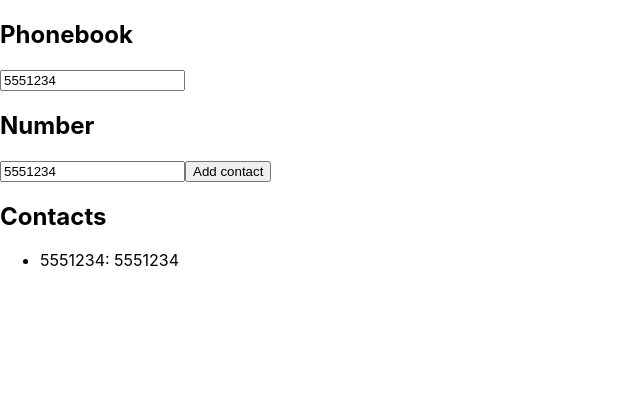
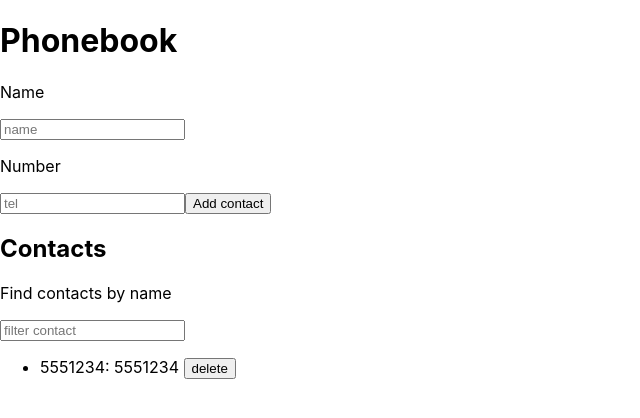
Before and after one commit to PashaL88/goit-react-hw-02-phonebook, a React (Create React App) app: page / in a window 1280 px wide. Both pictures are taken after typing "5551234", "5551234" into the empty fields and a click on the button "Add contact". Shown: the top 418 px of the page, without its empty margins (0-640 px from the left). Built offline with nearby package versions, Linux system fonts and the light colour scheme.

Commit message:
finished task 2

```diff
--- a/src/components/App.jsx
+++ b/src/components/App.jsx
@@ -1,17 +1,26 @@
 import { Component } from "react";
-import {nanoid} from "nanoid"
+import { nanoid } from "nanoid"
+import ContactForm from "./ContactForm";
+import ContactList from "./ContactList";
+import Filter from "./Filter";
 
 class App extends Component  {
   state = {
   contacts: [],
-    name: '',
-  number: '',
+  filter: '',
   }
 
-  addContact = (event) => {
-    event.preventDefault();
+  addContact = (data) => {
+    const { name } = data;
+    const { contacts } = this.state;
+    const dublicate = contacts.find(contact => contact.name === name)
+      if (dublicate) {
+        alert(`${name} is already in contacts`)
+        return
+      }
     this.setState(prevState => {
-      const { contacts, name, number } = prevState;
+      const { contacts} = prevState;
+      const { name, number } = data;
       const newContact = {
         name,
         number,
@@ -21,6 +30,7 @@ class App extends Component  {
           contacts: [...contacts, newContact],
           name: "",
           number: "",
+          filter: '',
          }
       }
     )
@@ -33,38 +43,44 @@ class App extends Component  {
     })
   }
 
+  changeFilter = ({target}) => {
+    this.setState({
+      filter: target.value,
+    })
+  }
+
+  deleteContact = (id) => {
+    this.setState(prevState => {
+      const { contacts } = prevState;
+      return {
+        contacts: contacts.filter((contact) => contact.id !== id)
+      }
+})
+  }
+
+  getFilteredContacts() {
+    const { filter, contacts } = this.state;
+    if(!filter) { return contacts}
+    const filterText = filter.toLowerCase();
+    const filteredContacts = contacts.filter(({name}) => {
+      const result = name.toLowerCase().includes(filterText)
+      return result
+    })
+    return filteredContacts
+  }
+
   render() {
-    const { contacts } = this.state;
-    const { addContact, handleChange } = this;
+    const {  filter } = this.state;
+    const { addContact, changeFilter, deleteContact } = this;
+    const contacts = this.getFilteredContacts();
 
-    const elements = contacts.map(({id, name, number }) => (
-      <li key={id}>{name}: {number}</li>
-    ))
     return (
       <div>
-        <section>
-          <h2>Phonebook</h2>
-          <form action="" onSubmit={addContact}>
-            <input type="tel" onChange={handleChange}
-              name="name" />
-            <h2>Number</h2>
-            <input
-              type="tel"
-              onChange={handleChange}
-  name="number"
-  pattern="\+?\d{1,4}?[-.\s]?\(?\d{1,3}?\)?[-.\s]?\d{1,4}[-.\s]?\d{1,4}[-.\s]?\d{1,9}"
-  title="Phone number must be digits and can contain spaces, dashes, parentheses and can start with +"
-  required
-/>
-            <button type="submit">Add contact</button>
-          </form>
-        </section>
-        <section>
+          <h1>Phonebook</h1>
+        <ContactForm onSubmit={addContact}/>
           <h2>Contacts</h2>
-        <ul>
-          {elements}
-          </ul>
-          </section>
+          <Filter filter={filter} changeFilter={changeFilter} />
+        <ContactList contacts={contacts} deleteContact={deleteContact } />
   </div>
 )
   }
--- /dev/null
+++ b/src/components/ContactForm/ContactForm.jsx
@@ -0,0 +1,48 @@
+import { Component } from "react";
+
+class ContactForm extends Component  {
+  state = {
+    name: '',
+    number: '',
+    }
+
+    handleSubmit = (event) => {
+        event.preventDefault();
+        this.props.onSubmit(this.state);
+        this.setState({
+            name: '',
+            number: '',
+        })
+    }
+
+  handleChange = ({target}) => {
+    const { name, value } = target;
+    this.setState({
+      [name]: value,
+    })
+  }
+
+  render() {
+    const { name, number } = this.state;
+    const { handleSubmit, handleChange} = this;
+    return (
+          <form action="" onSubmit={handleSubmit}>
+            <p>Name</p>
+            <input value={name} type="tel" onChange={handleChange}
+              name="name" placeholder="name" />
+            <p>Number</p>
+            <input value={number}
+              type="tel"
+              onChange={handleChange}
+  name="number" placeholder="tel"
+  pattern="\+?\d{1,4}?[-.\s]?\(?\d{1,3}?\)?[-.\s]?\d{1,4}[-.\s]?\d{1,4}[-.\s]?\d{1,9}"
+  title="Phone number must be digits and can contain spaces, dashes, parentheses and can start with +"
+  required
+/>
+            <button type="submit">Add contact</button>
+          </form>
+)
+  }
+}
+
+export default ContactForm
--- /dev/null
+++ b/src/components/ContactForm/index.js
@@ -0,0 +1 @@
+export { default } from './ContactForm';
--- /dev/null
+++ b/src/components/ContactList/ContactList.jsx
@@ -0,0 +1,12 @@
+const ContactList = ({ contacts, deleteContact }) => {
+    const elements = contacts.map(({ id, name, number }) => (
+        <li key={id}>{name}: {number} <button onClick={() => deleteContact(id)}>delete</button></li>
+    ));
+    return (
+         <ul>
+          {elements}
+          </ul>
+    )
+}
+
+export default ContactList
--- /dev/null
+++ b/src/components/ContactList/index.js
@@ -0,0 +1 @@
+export { default } from './ContactList';
--- /dev/null
+++ b/src/components/Filter/Filter.jsx
@@ -0,0 +1,10 @@
+const Filter = ({filter, changeFilter}) => {
+    return (<>
+        <p>Find contacts by name</p>
+          <input value={filter} type="tel" onChange={changeFilter}
+            name="filter" placeholder="filter contact" />
+        </>
+    )
+}
+
+export default Filter;
--- /dev/null
+++ b/src/components/Filter/index.js
@@ -0,0 +1 @@
+export { default } from './Filter';
--- a/src/index.css
+++ b/src/index.css
@@ -1,4 +1,4 @@
-@import-normalize; /* bring in normalize.css styles */
+/* @import-normalize; bring in normalize.css styles */
 
 body {
   margin: 0;
```
Also changed, not shown: src/components/ContactForm/ContactForm.module.css (added).
